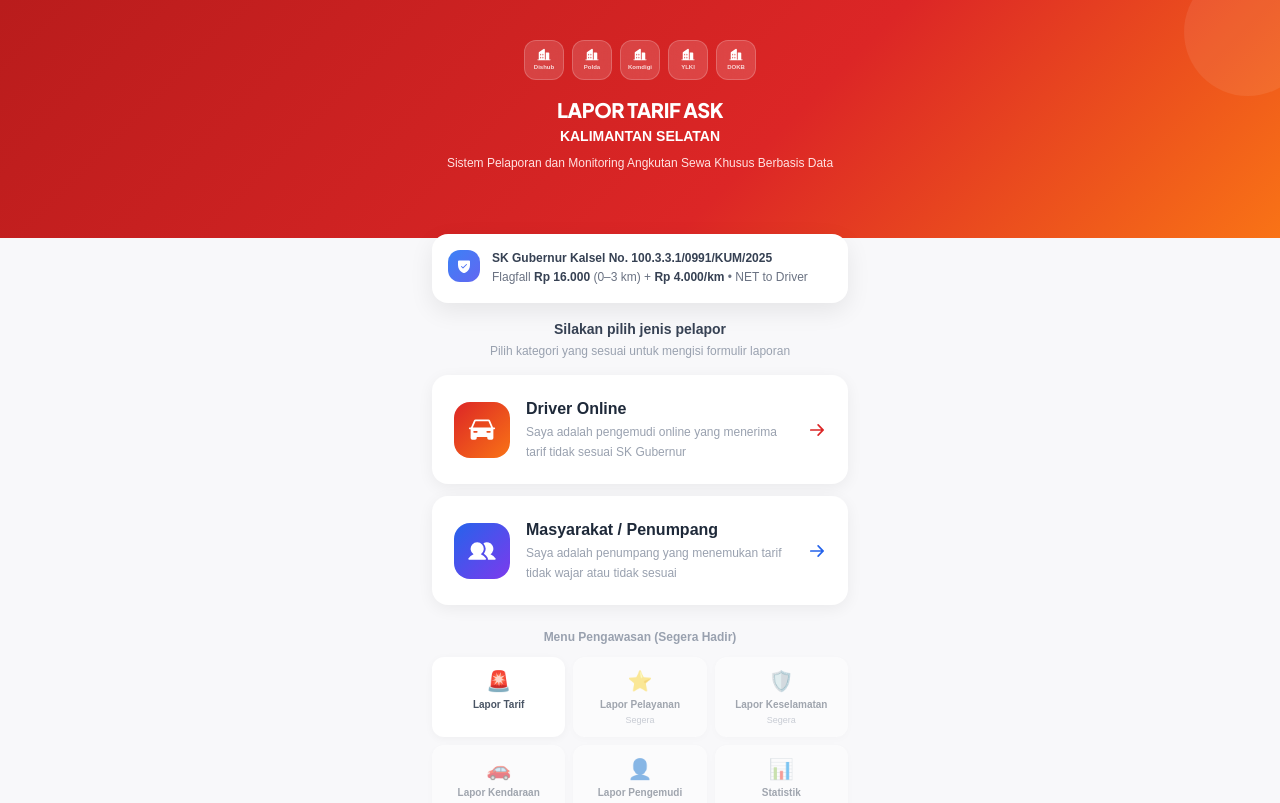
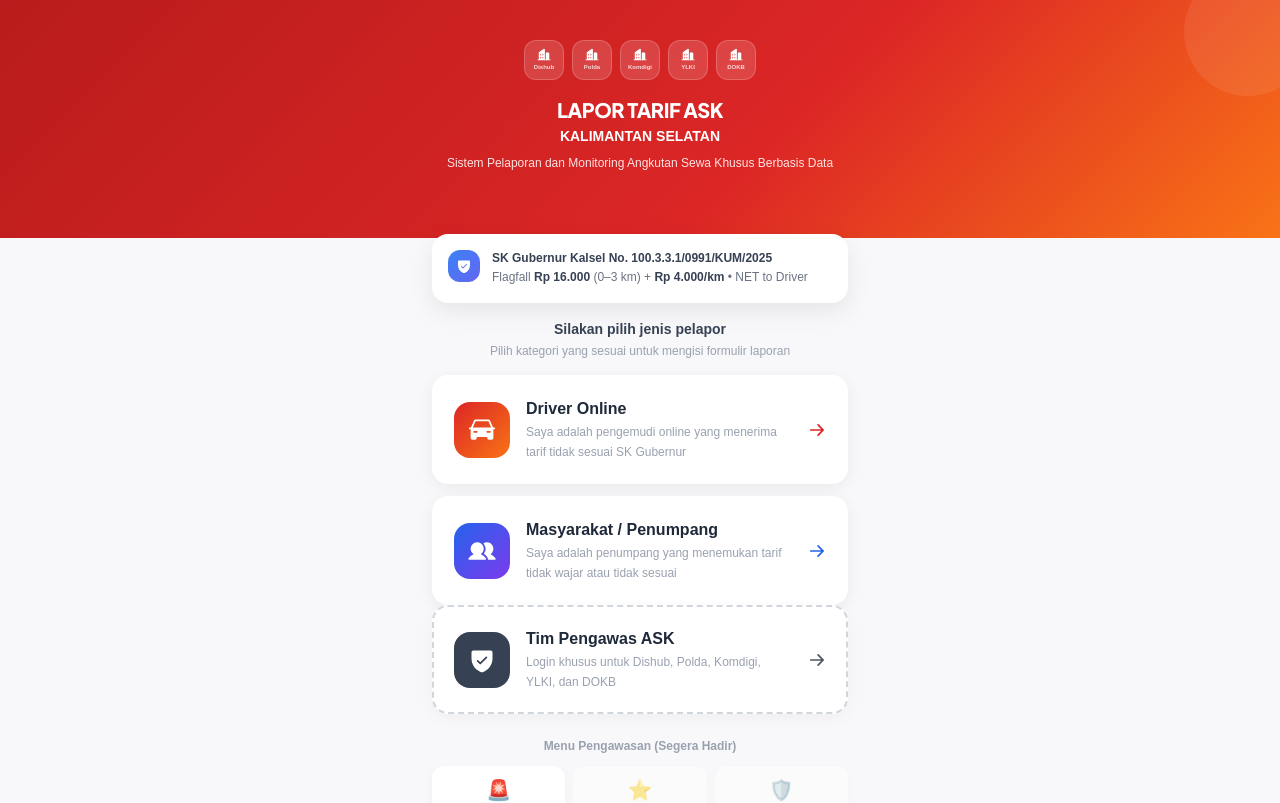
Before and after one commit to orchestratordev/lapor-tarif, a Next.js app: page / in a window 1280 px wide. Shown: the top 803 px of the page. Built offline with nearby package versions, Linux system fonts and the light colour scheme.

Commit message:
Add admin button for Tim Pengawas section

```diff
--- a/app/page.tsx
+++ b/app/page.tsx
@@ -176,6 +176,25 @@ function LandingPage({ onSelect }: { onSelect: (type: 'driver' | 'masyarakat') =
             </div>
           </button>
         </div>
+
+        {/* Admin / Tim Pengawas */}
+<button onClick={() => window.location.href = '/admin'}
+  className="w-full bg-white rounded-2xl p-5 text-left transition-all active:scale-[0.98] border-2 border-dashed border-gray-300"
+  style={{ boxShadow: '0 4px 16px rgba(0,0,0,0.04)' }}
+>
+  <div className="flex items-center gap-4">
+    <div className="w-14 h-14 rounded-2xl flex items-center justify-center flex-shrink-0 bg-gray-700">
+      <ShieldCheck size={28} color="white" weight="fill" />
+    </div>
+    <div className="flex-1">
+      <p className="font-extrabold text-gray-800 text-base">Tim Pengawas ASK</p>
+      <p className="text-xs text-gray-400 mt-0.5 leading-relaxed">
+        Login khusus untuk Dishub, Polda, Komdigi, YLKI, dan DOKB
+      </p>
+    </div>
+    <ArrowRight size={18} color="#4b5563" weight="bold" />
+  </div>
+</button>
 
         {/* Menu lainnya (coming soon) */}
         <div className="mt-6">
```
